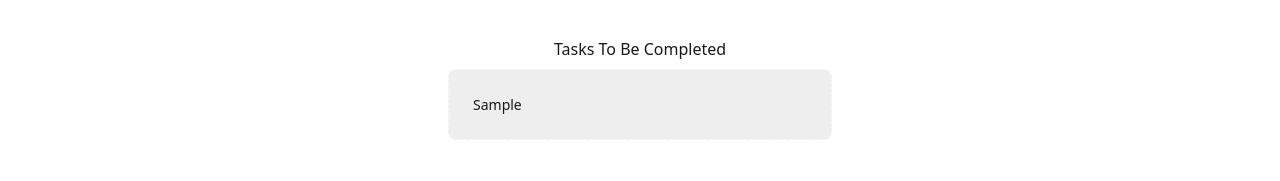
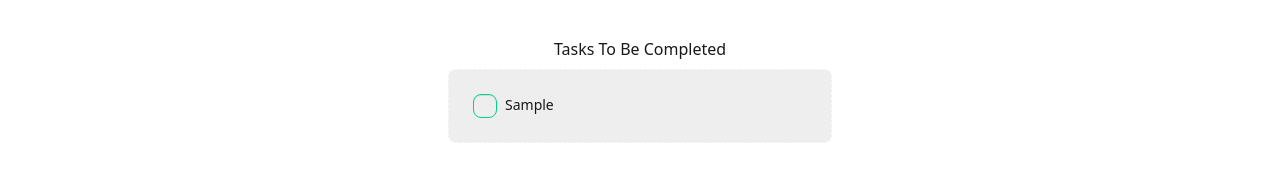
Before and after one commit to ameenamzz/prompt-planner, a React (Vite) app: page / in a window 1280 px wide. Both pictures are taken after typing "Sample" into the empty fields and a click on the button "Add Task". Shown: the part 411-592 px from the top of the page. Built offline with nearby package versions, Linux system fonts and the light colour scheme.

Commit message:
Refactor ListTask component to include checkbox for task completion

```diff
--- a/src/components/ListTask.jsx
+++ b/src/components/ListTask.jsx
@@ -2,10 +2,14 @@ import React from "react";
 
 const ListTask = ({ data }) => {
   return (
-    <div className="flex justify-center mt-2">
+    <div className="flex justify-center mt-2 ">
       <div className="card card-dash bg-base-300 w-96">
-        <div className="card-body">
-          <p>{data}</p>
+        <div className="card-body flex flex-row ">
+          <input
+            type="checkbox"
+            className="checkbox checkbox-success"
+          />
+          <p className="w-40 break-words">{data}</p>
         </div>
       </div>
     </div>
```
